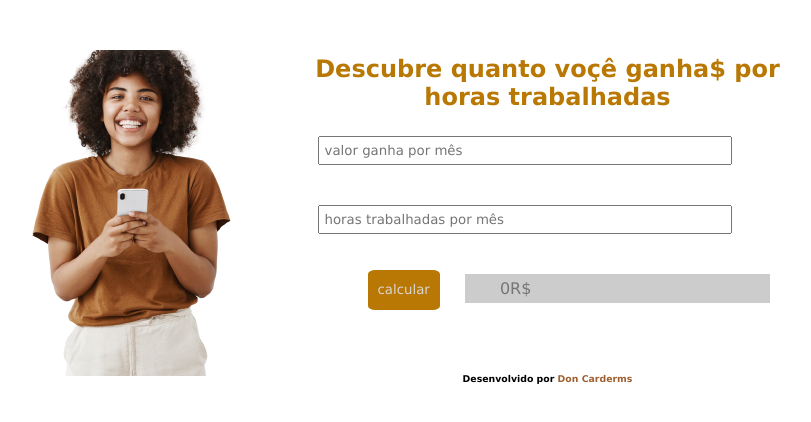
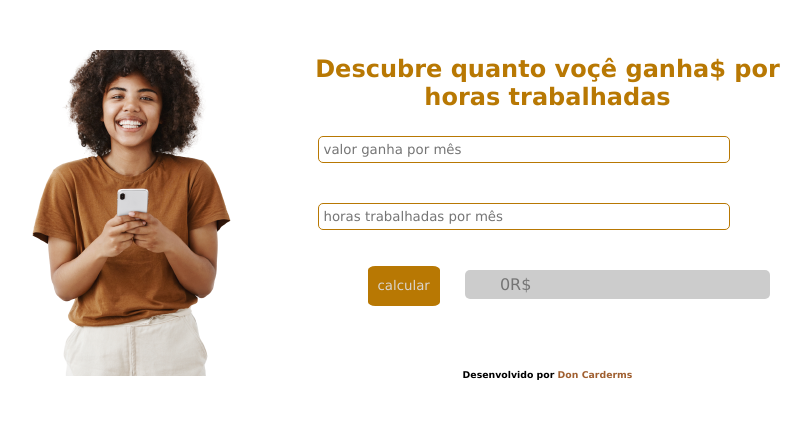
Before and after one commit to DonCarderms/meu-ganho-por-hora, a plain HTML site: page index.html in a window 1280 px wide. Shown: the whole page, without its empty margins (264-1075 px from the left). Drawn offline with Linux system fonts and the light colour scheme.

Commit message:
Add files via upload

```diff
--- a/css/style.css
+++ b/css/style.css
@@ -34,10 +34,15 @@ h1{
     padding:5px 20px 5px 35px;
 }
 .entrada{
+    border-radius: 5px;
+    border: 1px solid #b87803;
     padding:5PX ;
     outline: 0;
     width: 80%;
     margin: 20px;
+}
+.entrada:focus{
+    box-shadow: 0 0 5px 4px #b87803;
 }
 #calcular{
   border-radius: 10%;
```
